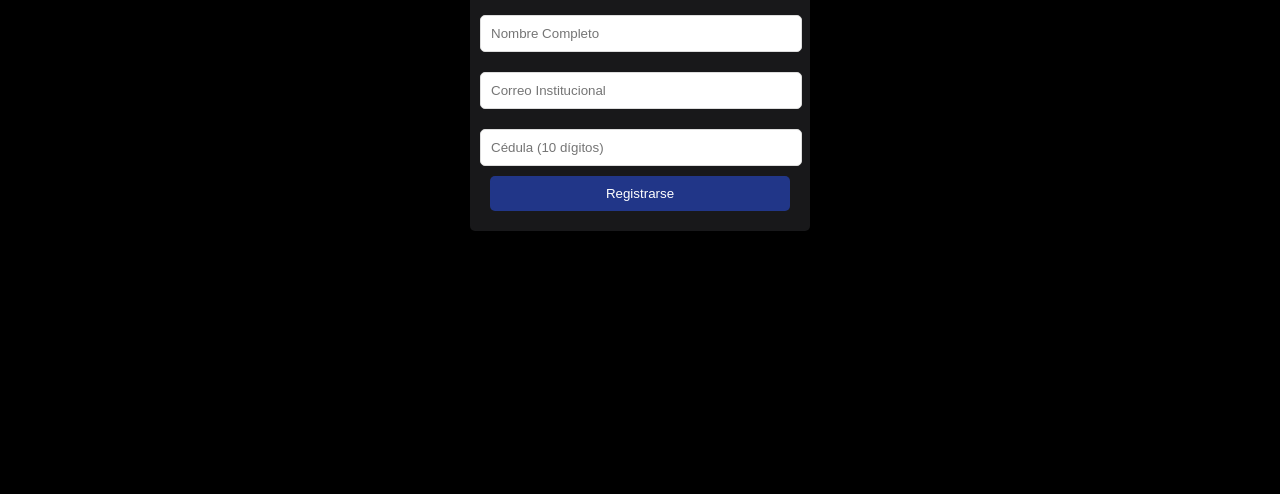
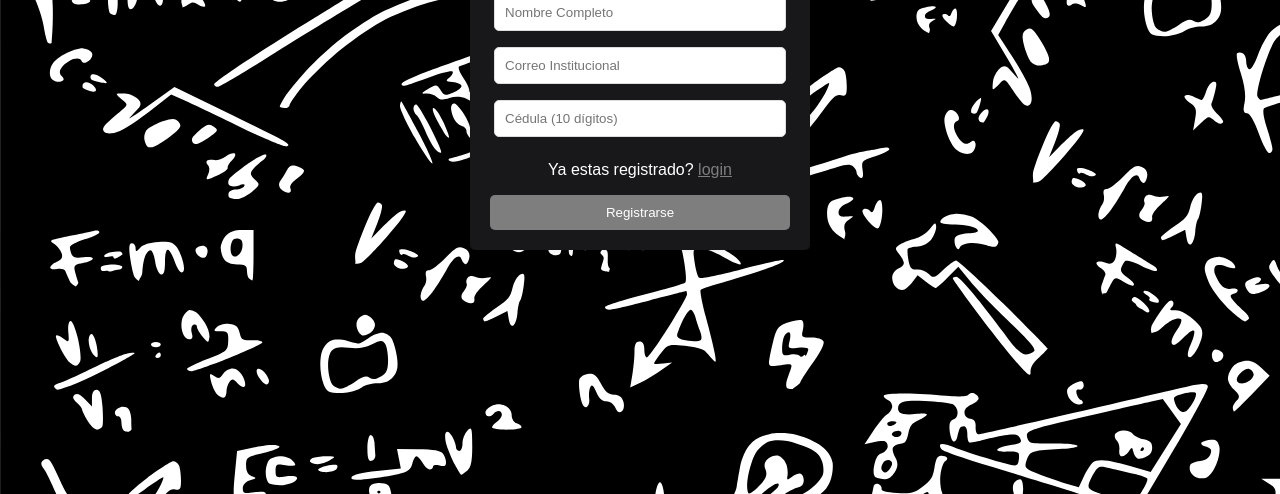
Before and after one commit to cripsitorey/gestacore, a website: page public/index.html in a window 1280 px wide. Shown: the part 346-840 px from the top of the page. Drawn offline with Linux system fonts and the light colour scheme.

Commit message:
Cambio en login, bg

```diff
--- a/public/css/main.css
+++ b/public/css/main.css
@@ -1,6 +1,7 @@
 body {
+    overflow-y:hidden;
     font-family: Arial, sans-serif;
-    background-color: #000;
+    background-image: url(/images/i7.svg);
     display: flex;
     flex-direction: column;
     justify-content: center;
@@ -24,28 +25,35 @@ h1 {
     box-shadow: 0 0 10px rgba(0, 0, 0, 0.1);
     width: 300px;
     text-align: center;
+    color: white;
 }
 .register-container h2 {
     margin-bottom: 20px;
 }
 .register-container input {
-    width: 100%;
+    width: 90%;
     padding: 10px;
-    margin: 10px -10px;
+    margin: 8px 0;
     border: 1px solid #ddd;
     border-radius: 5px;
+}
+#xd {
+    color: #7E7E7E;
+}
+#xd:hover {
+    color: #b90f0f;
 }
 .register-container button {
     width: 100%;
     padding: 10px;
-    background-color: #213688;
+    background-color: #7E7E7E;
     color: white;
     border: none;
     border-radius: 5px;
     cursor: pointer;
 }
 .register-container button:hover {
-    background-color: #1a2b6f;
+    background-color: #b90f0f;
 }
 .error-message {
     color: red;
@@ -73,14 +81,14 @@ h1 {
 .login-container button {
     width: 100%;
     padding: 10px;
-    background-color: #213688;
+    background-color: #7E7E7E;
     color: white;
     border: none;
     border-radius: 5px;
     cursor: pointer;
 }
 .login-container button:hover {
-    background-color: #1a2b6f;
+    background-color: #b90f0f;
 }
 .error-message {
     color: red;
--- a/public/index.html
+++ b/public/index.html
@@ -13,6 +13,7 @@
         <input type="text" id="nombre" placeholder="Nombre Completo" required>
         <input type="email" id="email" placeholder="Correo Institucional" required>
         <input type="password" id="password" placeholder="Cédula (10 dígitos)" required>
+        <p id="lol">Ya estas registrado? <a href="/login" id="xd">login</a></p>
         <button onclick="register()">Registrarse</button>
     </div>
 
```
Also changed, not shown: public/images/i7.svg (added).
